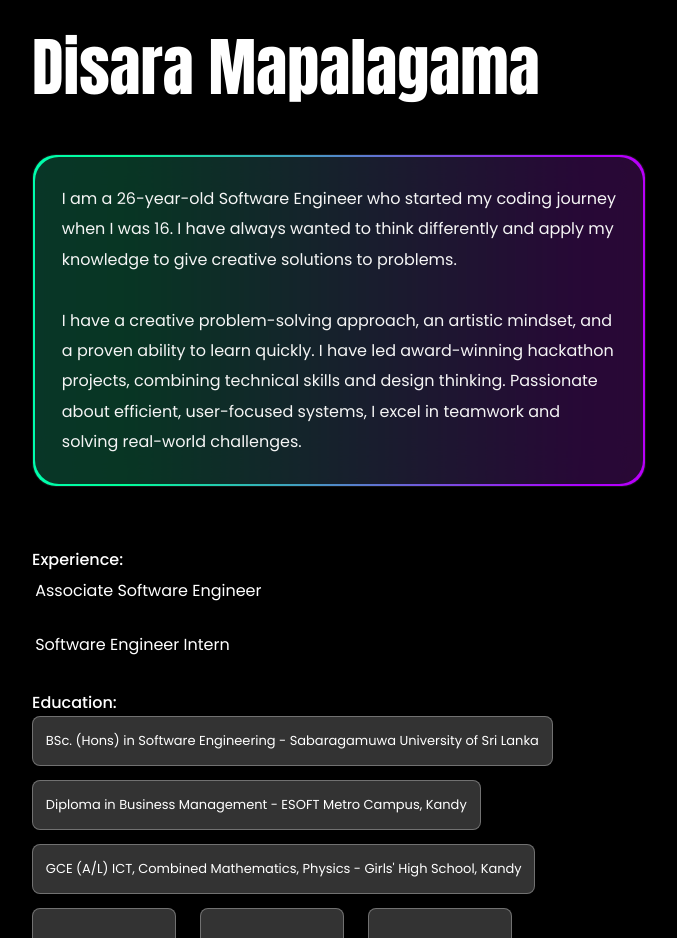
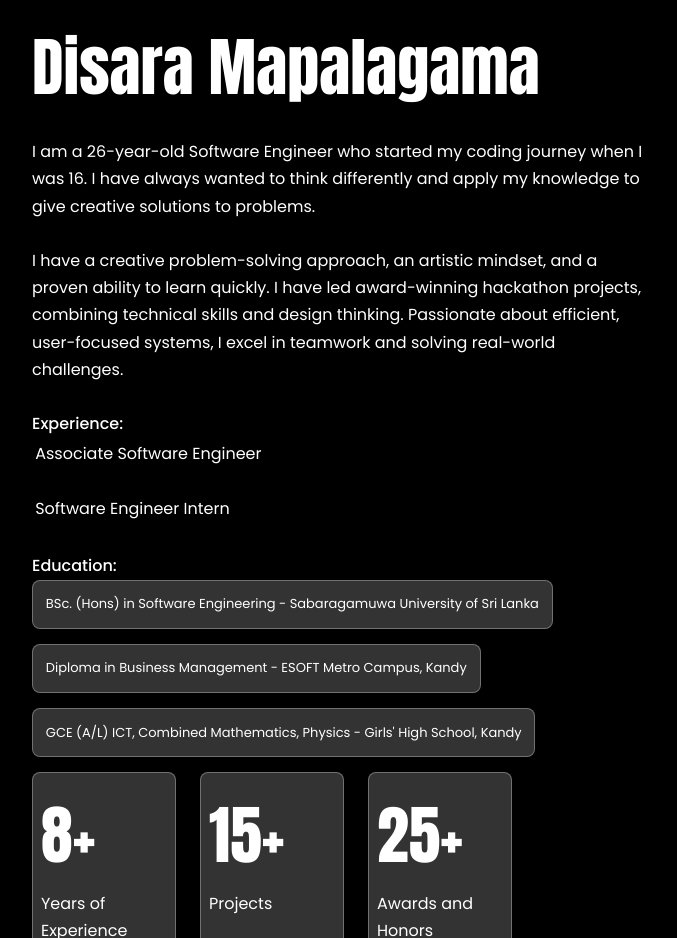
Before and after one commit to disara7/portfolio, a React (Create React App) app: page / in a window 1280 px wide. Shown: the part 921-1859 px from the top of the page, without its empty margins (160-837 px from the left). Built offline with nearby package versions, Linux system fonts and the light colour scheme.

Commit message:
Revert "about-section: updated"
This reverts commit 485e4d3334d13d547957d38b771e467c4ac39a0b.

```diff
--- a/src/components/about/About.jsx
+++ b/src/components/about/About.jsx
@@ -66,14 +66,7 @@ const About = () => {
             <h3 className='about__style fullname fade-in'>
               {ABOUT.name}
             </h3>
-            <div className="about-description fade-in">
-              <p className="about__style">
-                {ABOUT.description[0]}
-                <br />
-                <br />
-                {ABOUT.description[1]}
-              </p>
-            </div>
+            <p className='about__style fade-in'>{ABOUT.description[0]}<br/><br/>{ABOUT.description[1]}</p>
             <br />
             <h4 className='about__style fade-in'>{ABOUT.experienceTitle}</h4>
             <ul className='experience fade-in about__style'>
--- a/src/components/about/about.css
+++ b/src/components/about/about.css
@@ -131,73 +131,3 @@
   z-index: 1000;
 
 }
-
-.about-description {
-  position: relative;
-  width: 80%;
-  margin: 2rem 0;
-  padding: 1.8rem;
-  border-radius: 24px;
-  overflow: hidden;
-
-  /* Glass effect */
-  background: rgba(0, 0, 0, 0.55);
-  backdrop-filter: blur(20px);
-  -webkit-backdrop-filter: blur(20px);
-
-  border: 1px solid rgba(255, 255, 255, 0.08);
-
-  box-shadow:
-    0 8px 32px rgba(0, 0, 0, 0.4),
-    inset 0 0 20px rgba(255,255,255,0.03);
-}
-
-.about-description::before {
-  content: "";
-  position: absolute;
-  inset: -2px;
-  border-radius: inherit;
-
-  background: linear-gradient(
-    90deg,
-    #00f5ff,
-    #00ff99,
-    #ae00ff,
-    #ff00cc,
-    #00f5ff
-  );
-
-  background-size: 300% 300%;
-
-  animation: neonBorder 5s linear infinite;
-
-  z-index: -2;
-}
-
-.about-description::after {
-  content: "";
-  position: absolute;
-  inset: 2px;
-  border-radius: inherit;
-
-  background: rgba(10, 10, 10, 0.82);
-  backdrop-filter: blur(20px);
-
-  z-index: -1;
-}
-
-.about-description p {
-  width: 100%;
-  margin: 0;
-  line-height: 1.9;
-  color: #f5f5f5;
-}
-
-@keyframes neonBorder {
-  0% {
-    background-position: 0% 50%;
-  }
-  100% {
-    background-position: 300% 50%;
-  }
-}
--- a/src/components/about/smalldevices.css
+++ b/src/components/about/smalldevices.css
@@ -7,9 +7,6 @@
         width: 125%;
         text-align: center;
         font-size: small;
-    }
-    .about-description{
-        width: 100%;
     }
     .fullname{
         font-size: 1.8rem;
@@ -46,53 +43,3 @@
         width: 5rem;
     }
 }
-
-
-@media screen and (max-width: 450px) {
-    .about{
-        left: 12%;
-        margin-top: -4rem;
-    }
-    .about__style{
-        width: 125%;
-        text-align: center;
-        font-size: small;
-    }
-    .about-description{
-        width: 100%;
-    }
-    .fullname{
-        font-size: 1.8rem;
-    }
-    .cardsett{
-        gap: 0.5rem;
-        margin-left: 7%;
-    }
-    .number {
-        font-size: 2.5rem;
-        text-align: center;
-        margin-top: 0;
-        display: block;
-    }
-    .cardd {
-        font-size: small;
-        text-align: center;
-    }
-    .volun{
-        justify-self: center;
-        overflow-y: scroll;
-    }
-    .volunlogos {
-        display: grid;
-        grid-template-columns: repeat(2, 1fr);
-        gap: 10px;
-        justify-content: left;
-        margin-top: 1rem;
-    }
-    .vlogos{
-        width: 8rem;
-    }
-    .vlogos img{
-        width: 5rem;
-    }
-}
```
